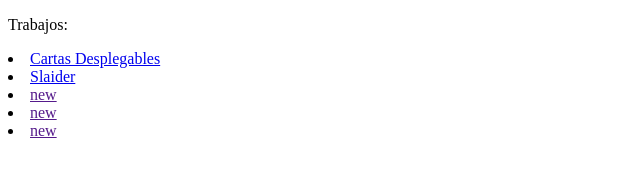
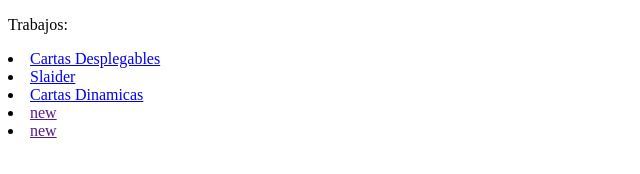
Before and after one commit to CritianChipana/Landing_page, a plain HTML site: page index.html in a window 1280 px wide. Shown: the whole page, without its empty margins (0-640 px from the left). Drawn offline with Linux system fonts and the light colour scheme.

Commit message:
Enlace agregado

```diff
--- a/index.html
+++ b/index.html
@@ -16,7 +16,7 @@
             <a href="Slider/index.html">Slaider</a>
         </li>
         <li>
-            <a href="">new</a>
+            <a href="/views/CardAnimation.html">Cartas Dinamicas</a>
         </li>
         <li>
             <a href="">new</a>
```
